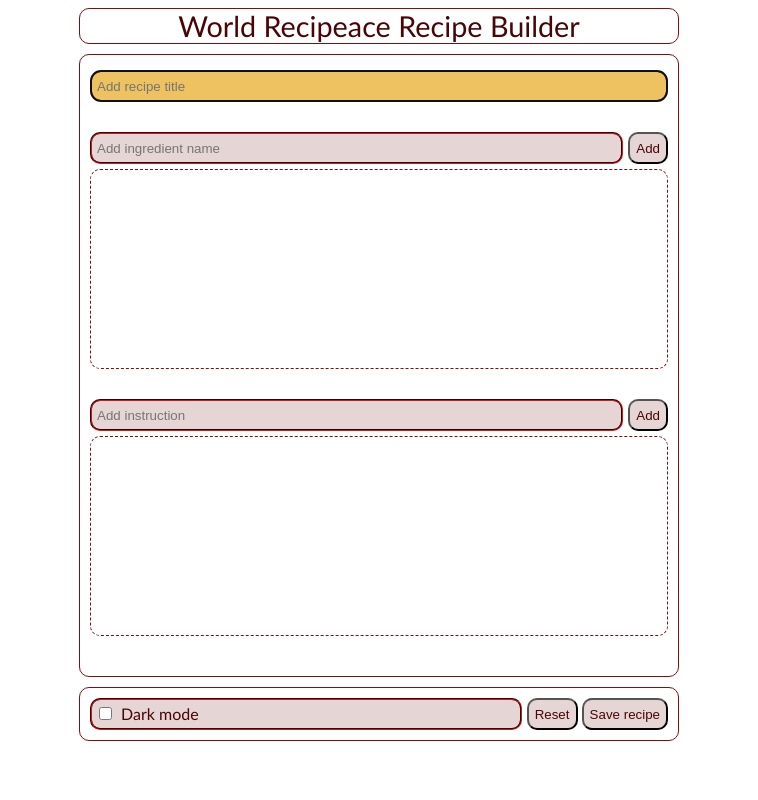
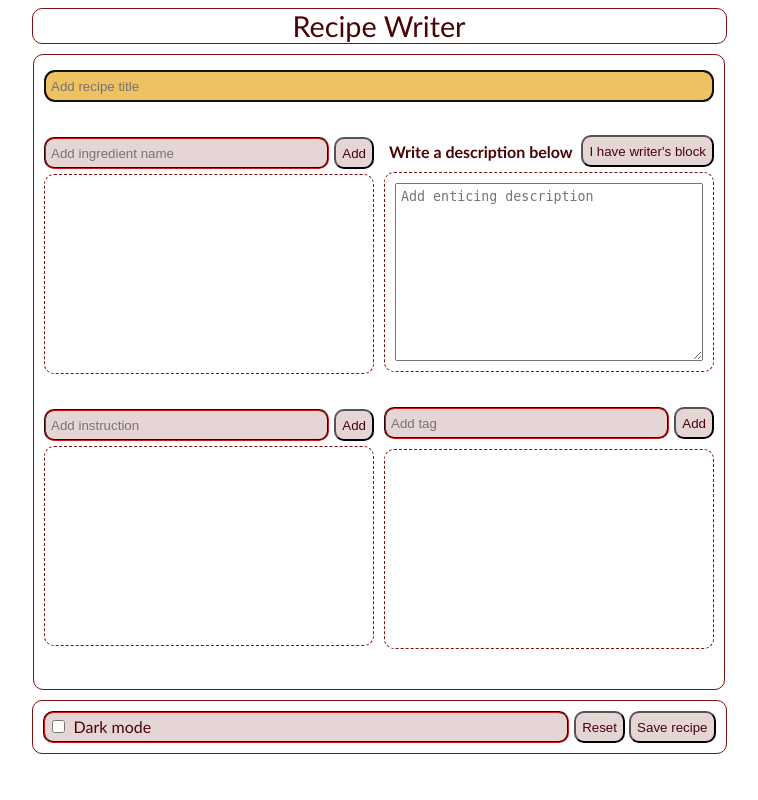
Before and after one commit to karencfisher/recipe-share, a Flask app: template templates/recipe-writer.html in a window 1280 px wide. Shown: the whole page, without its empty margins (261-1019 px from the left). Run offline with Flask 3, Linux system fonts and the light colour scheme; the template is opened without the code that fills it, so the values that code supplies are empty.

Commit message:
adding fields to recipe writer

```diff
--- a/static/style.css
+++ b/static/style.css
@@ -8,7 +8,7 @@ body {
     --widget-focus-background-color: rgb(238, 193, 97);
     --border-color: rgb(124, 15, 15);
     --font-color: rgb(73, 5, 5);
-    --region-width: 350px;
+    --region-width: 330px;
 
     display: flex;
     flex-direction: column;
@@ -49,13 +49,29 @@ header {
 }
 
 main, footer {
-    width: var(--region-width);
     border-width: 1px;
     border-style: solid;
     border-radius: 10px;
     border-color: var(--border-color);
     margin-bottom: 10px;
     padding: 10px;
+}
+
+main {
+    display: flex;
+    flex-direction: column;
+    column-gap: 10px;
+}
+
+footer {
+    width: var(--region-width);
+}
+
+.column {
+    display: flex;
+    flex-direction: column;
+    width: calc(var(--region-width) - 20px);
+    justify-content: flex-start;
 }
 
 .input-field {
@@ -79,6 +95,13 @@ main, footer {
 
 .input-field > input:focus {
     background: var(--widget-focus-background-color);
+}
+
+.section-label {
+    flex: 1;
+    align-self: center;
+    font-weight: bold;
+    padding-left: 5px;
 }
 
 .container {
@@ -122,6 +145,16 @@ main, footer {
 
 #recipe-title > .input-field {
     margin-bottom: 30px;
+    min-width: calc(var(--region-width) - 20px);
+}
+
+#description-text {
+   flex: 1;
+   padding: 5px;
+}
+
+#description-text:focus {
+    border: none;
 }
 
 #choices {
@@ -162,10 +195,35 @@ main, footer {
 
 @media screen and (min-width: 768px) {
     body {
-        --region-width: 600px;
+        --region-width: 350px;
     }
 
     h1 {
         font-size: 1.8rem;
     }
+
+    header {
+        width: calc(var(--region-width) * 2 - 5px);
+    }
+
+    footer {
+        width: calc(var(--region-width) * 2 - 5px);
+    }
+
+    main {
+        flex-direction: row;
+    }
+
+    #recipe-title > .input-field {
+        margin-bottom: 30px;
+        min-width: calc(var(--region-width) * 2 - 30px);
+    }
+
+    #description {
+        margin-top: 65px;
+    }
+
+    #error-message {
+        min-width: calc(var(--region-width) * 2 - 30px);
+    }
 }
--- a/templates/recipe-writer.html
+++ b/templates/recipe-writer.html
@@ -4,15 +4,15 @@
     <meta charset="UTF-8">
     <meta name="viewport" content="width=device-width, initial-scale=1.0">
     <title>WorldRecipePeace - Recipe Writer</title>
-    <script src="writeRecipeToFile-1.js" defer></script>
-    <script src="script.js" defer></script>
-    <link rel="stylesheet" href="style.css" />
+    <script src="../static/script.js" defer></script>
+    <link rel="stylesheet" href="../static/style.css" />
 </head>
 <body>
     <header>
-        <h1>World Recipeace Recipe Builder</h1>
+        <h1>Recipe Writer</h1>
     </header>
     <main>
+        <div class="column" id="left-column">
             <section id="recipe-title">
                 <div class="input-field">
                     <input class="input" id="title" type="text" placeholder="Add recipe title"
@@ -39,13 +39,36 @@
                 <div class="container" id="instruction-container" tabindex="0"
                     aria-label="instructions, tab to select items, spacebar to remove"></div>
             </section>
+        </div>
+
+        <div class="column" id="right column">
+            <section id="description">
+                <div class="input-field">
+                    <span class="section-label">Write a description below</span>
+                    <button id="generate-button">I have writer's block</button>
+                </div>
+                <div class="container" id="description-container">
+                    <textarea name="description-text" id="description-text" cols="30" rows="10"
+                        placeholder="Add enticing description"></textarea>
+                </div>
+            </section>
+
+            <section id="tags"></section>
+                <div class="input-field">
+                    <input class="input" id="tag" type="text" placeholder="Add tag">
+                    <button class="add-button" id="add-tag">Add</button>
+                </div>
+                <div class="container" id="tags-container" tabindex="0"
+                    aria-label="ingredients, tab to select items, spacebar to remove"></div>
+            </section>
+        </div>
 
         <div id="error-message" aria-live="assertive"></div>
     </main>
 
     <footer>
         <div id="choices">
-            <div id="theme">
+            <div class="choice" id="theme">
                 <input type="checkbox" id="darkmode" aria-label="toggle darkmode" aria-checked="false">
                 <label for="darkmode">Dark mode</label>
             </div>
```
Also changed, not shown: 3 other files. Lines whose indentation alone changed are shown as unchanged.
